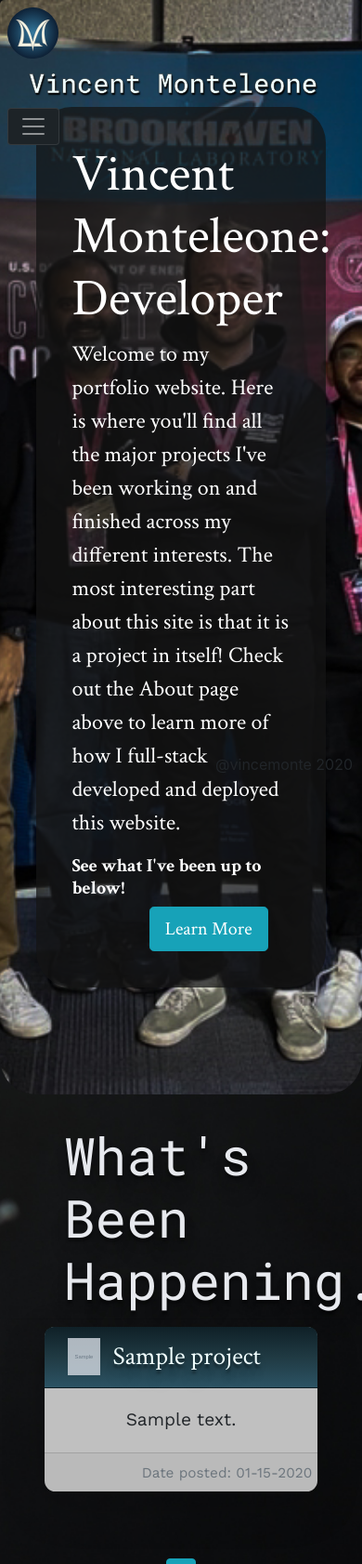
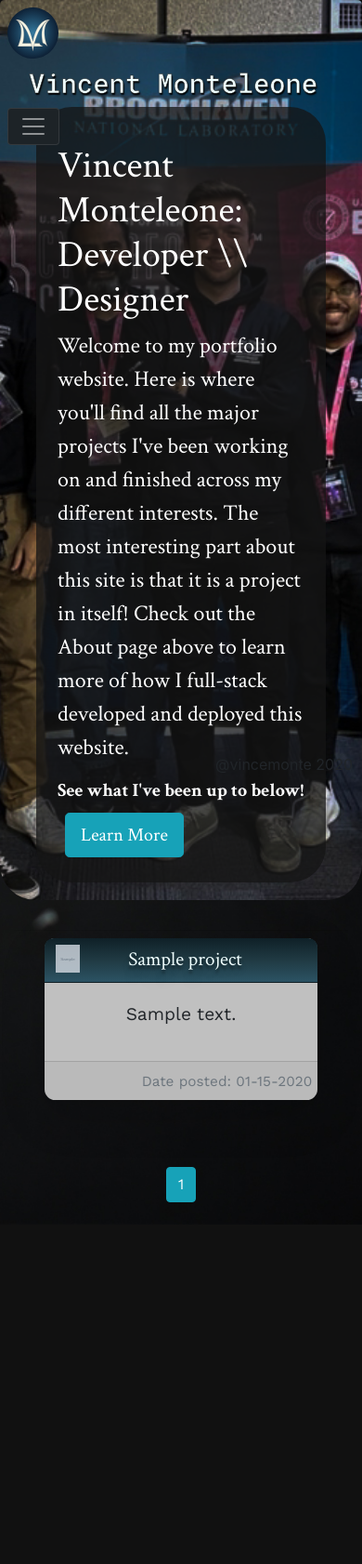
Before and after one commit to vincemonte/PortfolioSite, a Flask app: page / in a window 390 px wide; the page is wider, and only the part inside the window is pictured. Shown: the top 1682 px of that part at 93% size. After the commit the page ends 1293 px from the top of that part, so only its background shows below. Run offline with Flask 2, Linux system fonts and the light colour scheme; tables that the repository leaves empty hold one stand-in row (values such as "Sample post"); grey boxes marked "Sample" are stand-in pictures; parts of the project's set-up code (start-up, migrations or seed data) failed here and were passed over; some libraries are stand-ins or nearby versions.

Commit message:
Finalized revisions made to the site overhaul css; ensured the changes were across all devices and reponsive.

```diff
--- a/personalWebsite/static/devices.css
+++ b/personalWebsite/static/devices.css
@@ -117,17 +149,28 @@ Handles tablets
     }
 
     .navbar-brand{
-      font-size: 45px;
+      font-size: 30px;
     }
 
     .jumbotron{
       padding: 6em 0em;
+      padding-bottom: 1em;
+    }
+
+    .home-articles{
+      font-size: 1em;
+    }
+
+    .home-articles .card-header{
+      padding: .4em;
     }
 
     .home-articles .card-title{
       padding-right: 1em;
-      padding-top: 1em;
+
+      font-size: 1.1em;
     }
+
 
     .focused-text{
       max-width: 90%;
@@ -135,7 +178,7 @@ Handles tablets
     }
 
     .jumbotron .container{
-      padding: 2em;
+      padding-top: 2em;
       max-width: 80%;
       margin-left: 10%;
       margin-right: auto;
@@ -145,9 +188,22 @@ Handles tablets
       max-width: 90%;
       margin-left: 5%;
       margin-right: auto;
+
     }
 
+
+
+    .project_type_image{
+      width: 30px;
+      height: 30px;
+    }
+
+
     .home-articles .card-body{
-      min-height: 8vh;
+      min-height: 10vh;
+    }
+
+    .carousel-item img{
+      height: 40vh;
     }
   }
--- a/personalWebsite/static/main.css
+++ b/personalWebsite/static/main.css
@@ -20,6 +20,10 @@ img{max-width: 100%;}
 
 .page-header{
   color: #DDDDDD;
+  font-family: 'Crimson Text', serif;
+  text-shadow: 0px 4px 3px rgba(0,0,0,0.4),
+               0px 8px 13px rgba(0,0,0,0.1),
+               0px 18px 23px rgba(0,0,0,0.1);
 }
 
 .navbar {
@@ -96,16 +100,19 @@ img{max-width: 100%;}
   border-bottom-left-radius: 2em;
   border-bottom-right-radius: 2em;
   font-family: 'Crimson Text', serif;
-  padding: 7em 5em;
+  padding-top: 17em;
+  padding-bottom: 3em;
+  padding-left: 1em;
+  padding-right: 1em;
 }
 
 .jumbotron .container{
   background-color: rgba(20, 20, 21, 0.75);
-  padding: 1.6em;
+  padding: 1.2em;
   border-radius: 2em;
-  max-width: 60%;
-  margin-left: 10%;
-  margin-right: auto;
+  max-width: 80%;
+  margin-right: 15%;
+  margin-left: auto;
 }
 
 .home-articles h1{
@@ -175,6 +182,16 @@ img{max-width: 100%;}
 
 .image-backdrop{
   background-color: rgba(20, 20, 21, 0.75);
+  height: 60vh;
+  margin-left: 20%;
+  padding: 1em 2em;
+  border-radius: .3em;
+}
+
+.image-photograph{
+  background-color: rgba(20, 20, 21, 0.75);
+  height: 75vh;
+  margin-right: 10%;
   padding: 1em 2em;
   border-radius: .3em;
 }
@@ -220,6 +237,9 @@ img{max-width: 100%;}
   font-size: 17px;
   padding: 1.4em;
   color: #EEEEEE;
+  text-shadow: 0px 4px 3px rgba(0,0,0,0.4),
+               0px 6px 13px rgba(0,0,0,0.1),
+               0px 18px 23px rgba(0,0,0,0.1);
 }
 
 .text-white-2{
@@ -227,6 +247,8 @@ img{max-width: 100%;}
   text-shadow: 0px 4px 3px rgba(0,0,0,0.4),
                0px 8px 13px rgba(0,0,0,0.1),
                0px 18px 23px rgba(0,0,0,0.1);
+  letter-spacing: 3px;
+  font-size: 3em;
 }
 
 .form-section{
--- a/personalWebsite/templates/about.html
+++ b/personalWebsite/templates/about.html
@@ -1,7 +1,7 @@
 {% extends "layout.html" %}
 {% block content %}
-  <div class="container text-white-2 post-section">
-    <h1 class="display-4">About Me</h1>
+  <div class="container post-section">
+    <h1 class="display-5 page-header m-0">About Me</h1>
     <hr class="my-3">
      <section class="text-left focused-text">
        <p class="lead">       My name is Vincent Monteleone. I’m currently heading into my senior year at St. John’s University; I Major in Computer Science and Minor in Mathematics. Starting college, I had no prior experience in programming and chose the major because I’d always played around with the hardware on my desktop at home, upgrading and swapping components to better my PC. I knew I’d always had a knack for understanding computers at a face level, but I wanted to understand how the computer spoke to itself. More so, how programs communicated with my computer. At St. John’s, when I was a freshman, Java was the only language taught. I told myself I’d commit all my time to learning the fundamentals of the language because then I could extend into whatever language thereafter, whatever language is best fit for my passion, so I did just that. After the first year of college wrapped up, all my ‘hello world’ programs beside me, I realized that the field I was heading into wasn’t going to provide me with a job, it was providing me a vocation.
--- a/personalWebsite/templates/index.html
+++ b/personalWebsite/templates/index.html
@@ -2,20 +2,19 @@
 {%block content%}
     <div class="jumbotron" id="home-jumbotron">
       <div class="container text-white" id="jumbotron-container">
-        <h1 class="display-4">Vincent Monteleone: Developer</h1>
-        <p class="lead">Welcome to my portfolio website. Here is where you'll find all the major projects I've been working
+        <h1 class="display-5">Vincent Monteleone: Developer \\ Designer</h1>
+        <p class="lead ">Welcome to my portfolio website. Here is where you'll find all the major projects I've been working
           on and finished across my different interests. The most interesting part about this site is that it is a project in itself! Check
           out the About page above to learn more of how I full-stack developed and deployed this website.
         </p>
         <h5><strong>See what I've been up to below!</strong></h5>
-        <div class="text-right">
-          <a class="btn btn-info btn-lg mr-4" href="{{ url_for('main.about') }}"> Learn More</a>
+        <div class="text-left">
+          <a class="btn btn-info btn-lg mx-2 my-1" href="{{ url_for('main.about') }}"> Learn More</a>
         </div>
       </div>
     </div>
     <section class="home-articles">
       <div class="container-fluid text-left">
-        <h1 class="display-4 text-white-2" style="font-family: 'Roboto Mono', monospace;">What's Been Happening...</h1>
         <hr class="my-2">
         <div class="row text-center ">
           {% for post in posts.items %}
```
Also changed, not shown: other parts of personalWebsite/static/devices.css (+41 -9 lines), personalWebsite/templates/project.html (+12 -9 lines), 1 other file.
